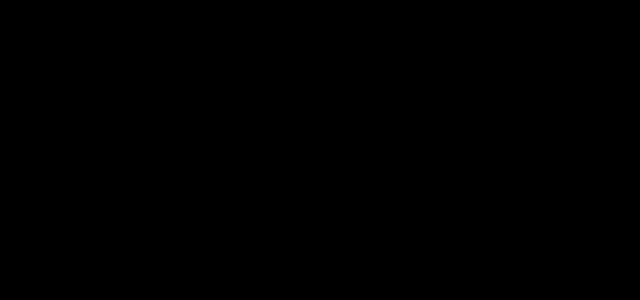
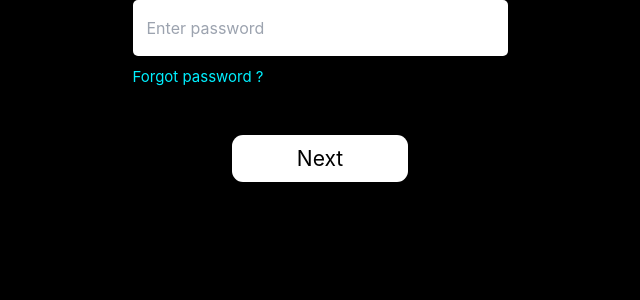
Before and after one commit to maksat-01/temir_new_front, a React (Create React App) app: page /signin in a window 1280 px wide. Before the commit this address had no page. Shown: the top 300 px of the page, without its empty margins (320-960 px from the left). Built offline with nearby package versions, Linux system fonts and the light colour scheme.

Commit message:
for (#1)
Author: Azamat Nurov <azamat@mancho.dev>

```diff
--- a/src/App.tsx
+++ b/src/App.tsx
@@ -1,10 +1,12 @@
 import { Routes, Route } from "react-router-dom";
+import SignIn from "./components/signIn/SignIn";
 import Interface from "./pages/interface/Interface";
 
 function App() {
   return (
     <Routes>
-      <Route path="/interface" element={<Interface/>} />
+      <Route path="/interface" element={<Interface />} />
+      <Route path="/signin" element={<SignIn />} />
     </Routes>
   );
 }
--- /dev/null
+++ b/src/components/signIn/ModalSignIn.tsx
@@ -0,0 +1,54 @@
+import React from "react";
+
+// import "./style.scss";
+
+interface IModalSignIn {
+  setModal: any;
+}
+
+export default function ModalSignIn({ setModal }: IModalSignIn) {
+  const closeModal = (e: any) => {
+    e.stopPropagation();
+    setModal(false);
+  };
+
+  const openModal = (e: any) => {
+    e.stopPropagation();
+    setModal(true);
+  };
+
+  return (
+    <div
+      style={{ background: "rgba(115, 115, 115, 0.32)" }}
+      className=" absolute top-0 left-0 w-full min-h-[100vh] flex  items-center rounded-[4px]  pt-[1rem] pb-[2rem] m-0 cursor-pointer"
+      onClick={closeModal}
+    >
+      <div className="w-full mx-auto px-[10px]">
+        <div
+          className="max-w-[390px] bg-[#151515] px-[22px] pb-[44px] rounded-[8px] mx-auto my-auto"
+          onClick={openModal}
+        >
+          <p
+            className="text-[#00F0FF] text-right pt-[15px] mb-[53px] max-w-[40px] ml-auto"
+            onClick={closeModal}
+          >
+            Close
+          </p>
+          <input
+            type="password"
+            placeholder="Enter password"
+            className="w-full py-[16px] pl-[14px] mb-[10px] rounded-[5px]"
+          />
+          <p className="text-[#00F0FF] text-[15px] mb-[46px]">
+            Forgot password ?
+          </p>
+          <div className="flex justify-center">
+            <button className="bg-white text-[21.0484px] text-black rounded-[11px] py-[8px] px-[65px] ">
+              Next
+            </button>
+          </div>
+        </div>
+      </div>
+    </div>
+  );
+}
--- /dev/null
+++ b/src/components/signIn/SignIn.tsx
@@ -0,0 +1,27 @@
+import React, { useState } from "react";
+import ModalSignIn from "./ModalSignIn";
+
+export default function SignIn() {
+  const [modal, setModal] = useState<boolean>(false);
+  return (
+    <div className="max-w-[419px] mx-auto px-[22px]">
+      <input
+        type="password"
+        placeholder="Enter password"
+        className="w-full py-[16px] pl-[14px] mb-[10px] rounded-[5px]"
+      />
+      <p
+        className="text-[#00F0FF] text-[15px] mb-[46px] cursor-pointer"
+        onClick={() => setModal(true)}
+      >
+        Forgot password ?
+      </p>
+      <div className="flex justify-center">
+        <button className="bg-white text-[21.0484px] text-black rounded-[11px] py-[8px] px-[65px] ">
+          Next
+        </button>
+      </div>
+      {modal && <ModalSignIn setModal={setModal} />}
+    </div>
+  );
+}
--- /dev/null
+++ b/src/components/signIn/style.scss
@@ -0,0 +1,3 @@
+.modal {
+  background: rgba(115, 115, 115, 0.32);
+}
```
Also changed, not shown: 1 other file (tests, documents, lock files or other folders).
